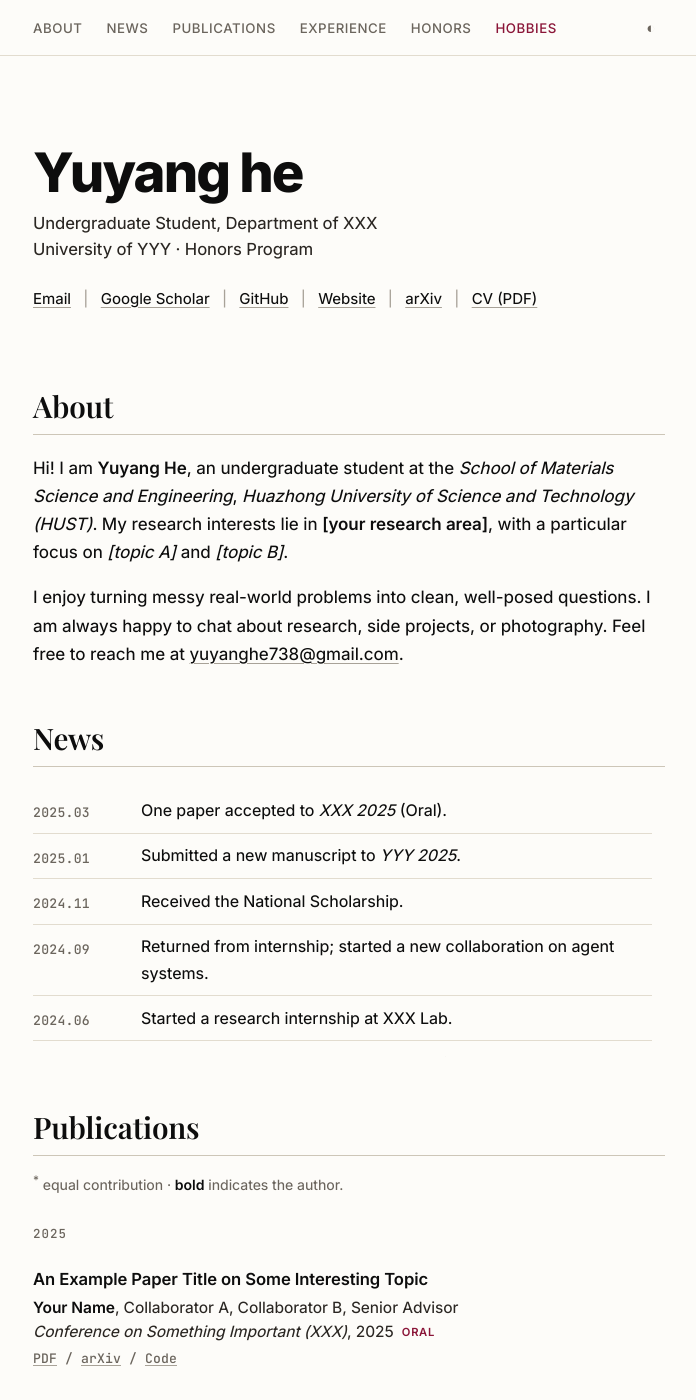
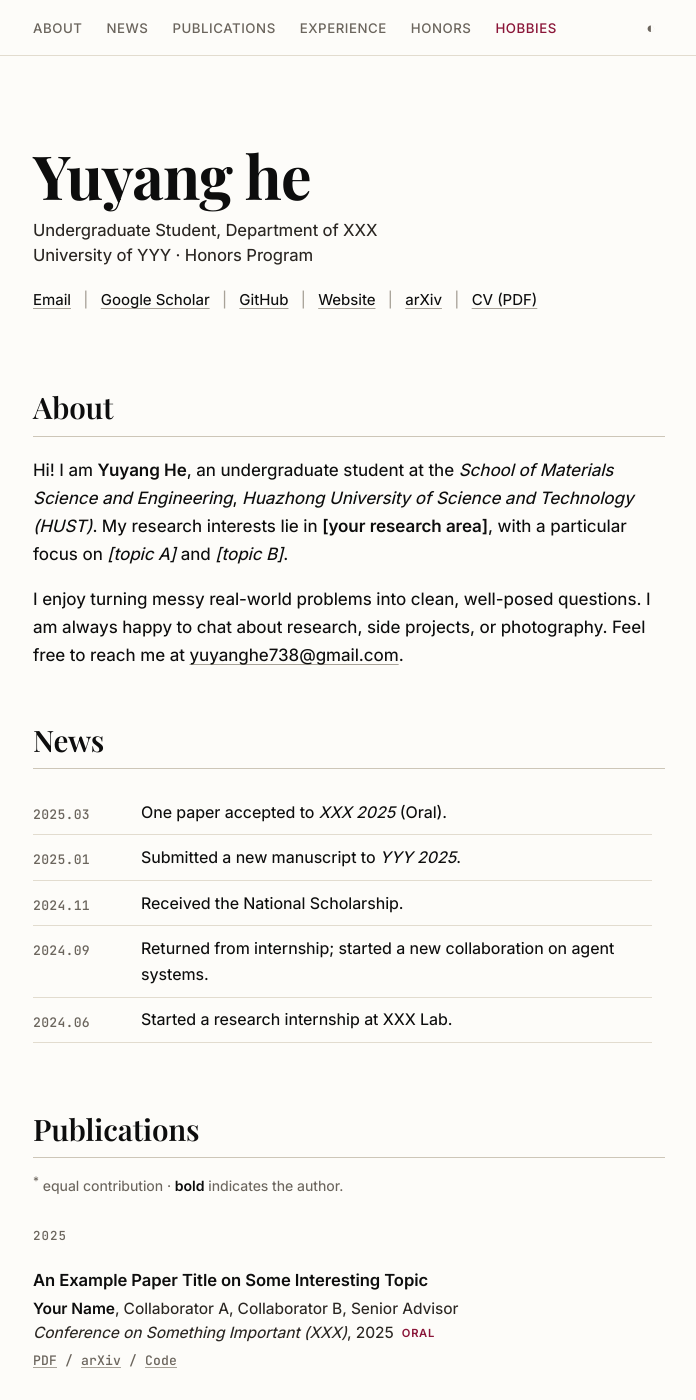
Before and after one commit to yuyanghe738-hub/yuyanghe738-hub.github.io, a Jekyll site: the page built from index.html, in a window 1280 px wide and 1400 px high. Shown: the whole window, without its empty margins (291-987 px from the left). Built offline with Jekyll 4.4.1, drawn with Linux system fonts in a browser that asks for light colours; some web fonts are replaced.

Commit message:
h1: switch to Playfair Display serif (700); tighten hero spacing rhythm

```diff
--- a/assets/css/style.css
+++ b/assets/css/style.css
@@ -78,12 +78,14 @@ h1, h2, h3 {
   margin: 0;
 }
 h1 {
-  font-family: var(--font-system);
-  font-size: 3.4rem;
-  font-weight: 800;
-  line-height: 1.05;
-  letter-spacing: -0.035em;
-  margin: 0 0 0.45em;
+  font-family: var(--font-display);
+  font-size: 3.8rem;
+  font-weight: 700;
+  font-style: normal;
+  line-height: 1.02;
+  letter-spacing: -0.012em;
+  margin: 0 0 0.45rem;
+  font-feature-settings: "kern", "liga", "dlig", "swsh";
 }
 h2 {
   font-family: var(--font-display);
@@ -194,14 +196,14 @@ main { padding-bottom: 3rem; }
 
 /* Hero --------------------------------------------------------------- */
 .hero { padding: 5.5rem 0 1rem; }
-.hero h1 { margin-bottom: 0.6rem; }
+.hero h1 { margin-bottom: 0.75rem; }
 .role-lines {
   font-family: var(--font-system);
   font-size: 1.04rem;
   font-weight: 450;
   color: var(--fg-soft);
-  margin: 0 0 1.5rem;
-  line-height: 1.55;
+  margin: 0 0 1.25rem;
+  line-height: 1.5;
   letter-spacing: -0.005em;
 }
 .role-lines .role-line { display: block; }
```
